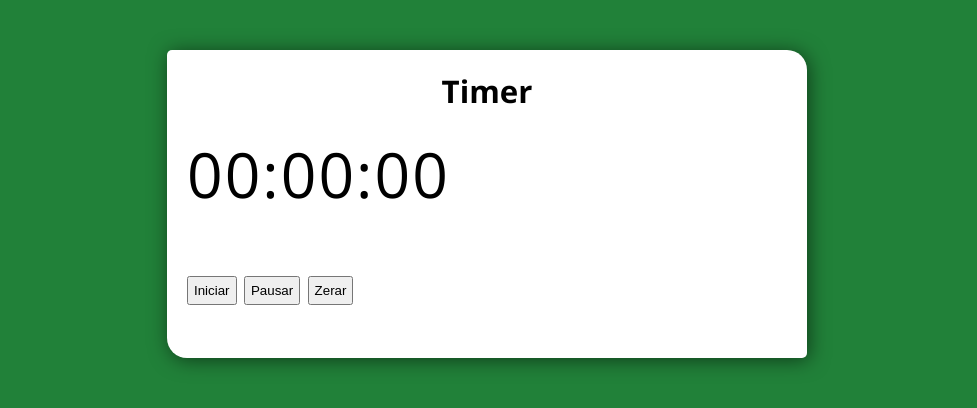
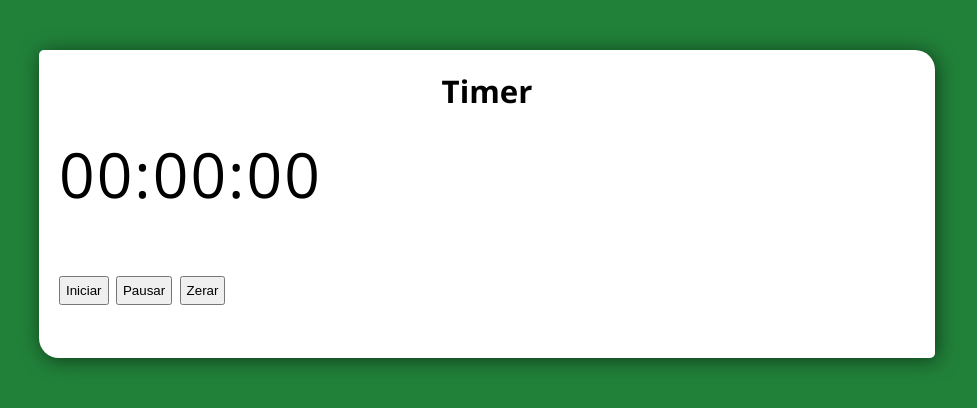
Before and after one commit to Elielson77/timer, a plain HTML site: page index.html in a window 1280 px wide. Shown: the whole page, without its empty margins (153-1130 px from the left). Drawn offline with nearby package versions, Linux system fonts and the light colour scheme.

Commit message:
alter o width no css

```diff
--- a/assets/css/style.css
+++ b/assets/css/style.css
@@ -19,7 +19,7 @@ body{
 
 .container{
   background-color: white;
-  max-width: 50vw;
+  max-width: 70vw;
   margin: 50px auto;
   padding: 20px;
   border-radius: 5px 20px 5px 20px;
```
